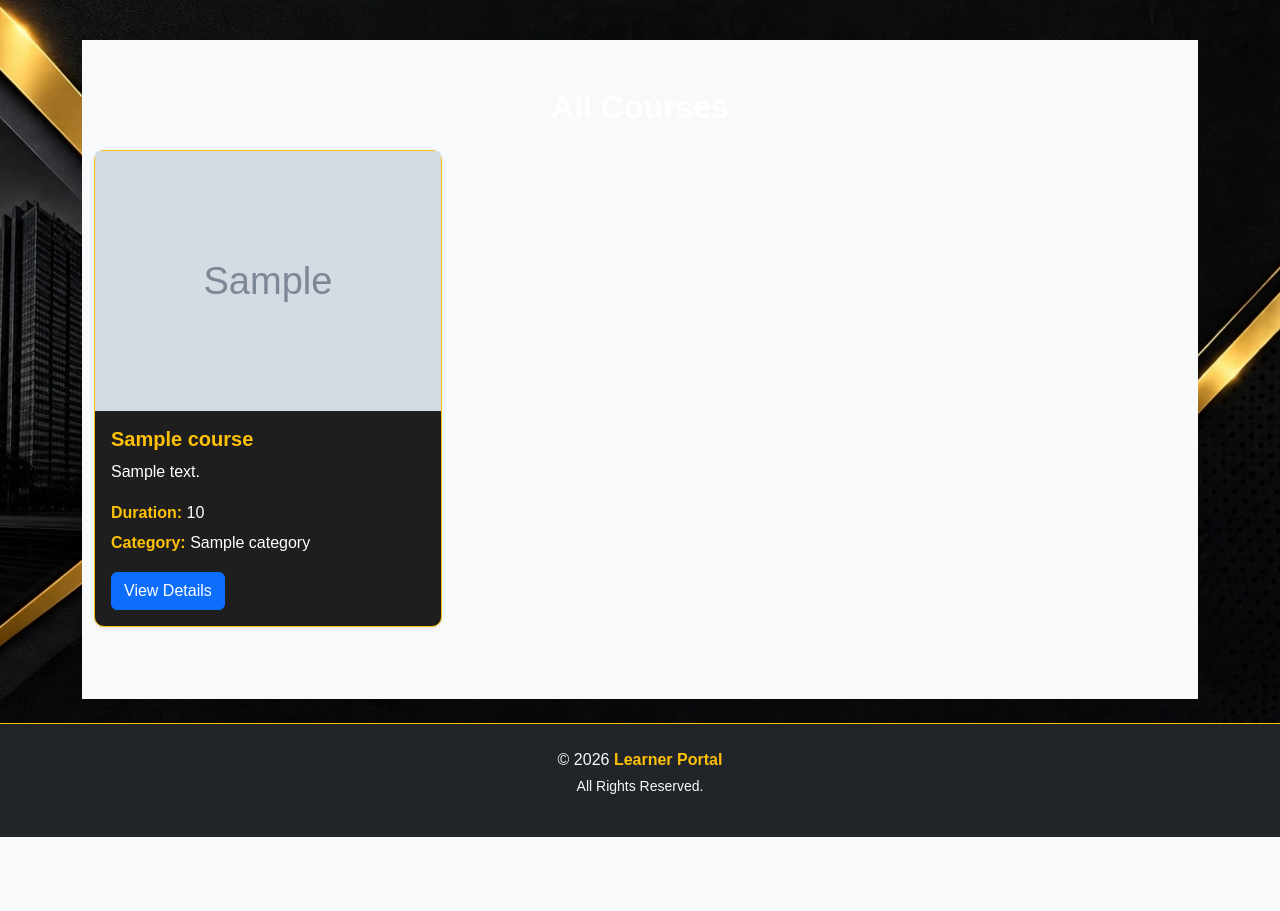
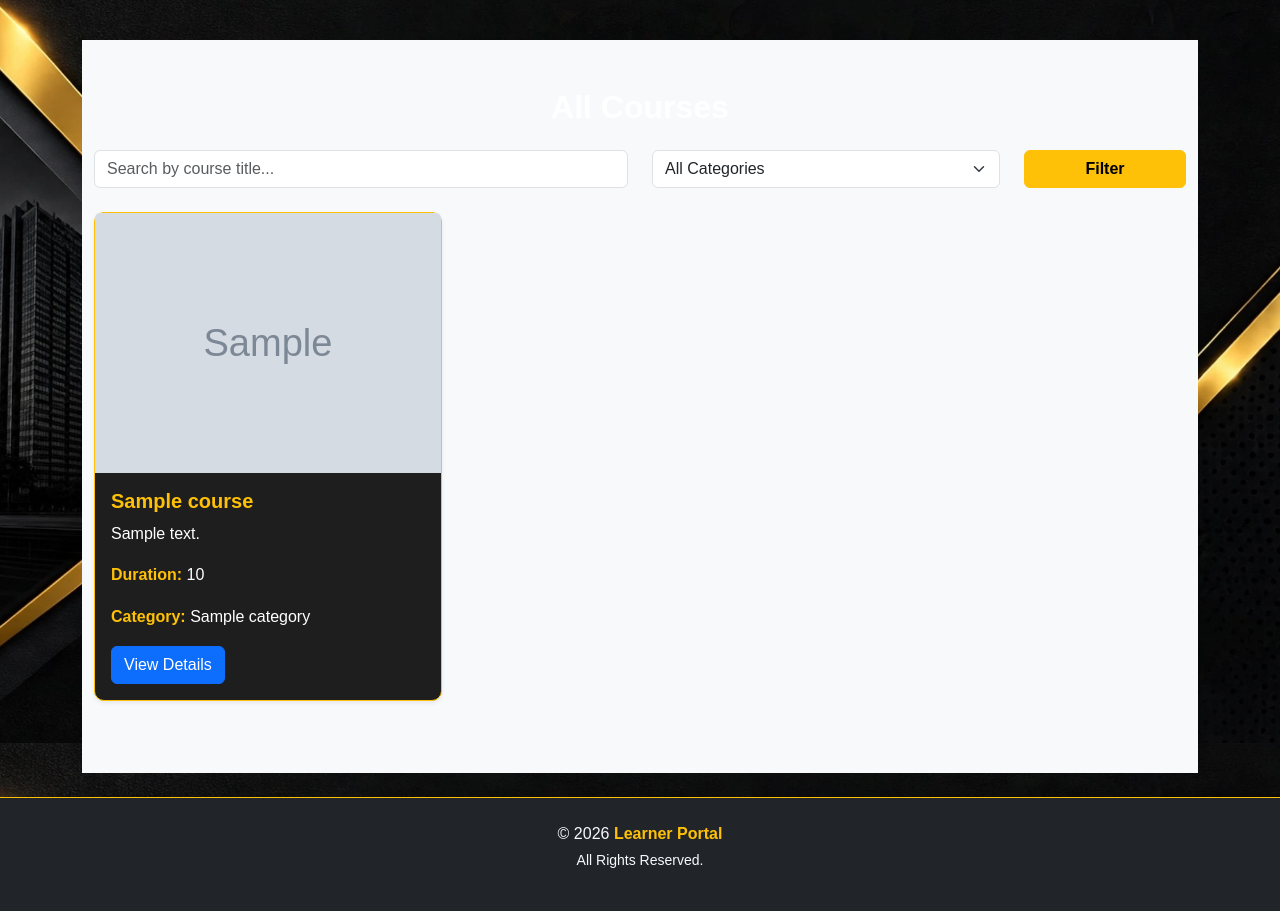
Before and after one commit to Navya-379/learner-portal, a Django app: template core/templates/courses.html in a window 1280 px wide. Shown: the part 57-968 px from the top of the page. Before the commit the page ends 894 px from the top, so only its background shows below. Run offline with Django 5.2, Linux system fonts and the light colour scheme; the template is opened without the code that fills it: most values are stand-ins (such as "Sample title", 1, 10 or a date in 2020); grey boxes marked "Sample" are stand-in pictures.

Commit message:
Update courses.html

```diff
--- a/core/templates/courses.html
+++ b/core/templates/courses.html
@@ -6,28 +6,46 @@
 <section class="py-5 bg-light">
   <div class="container">
     <h2 class="fw-bold text-center mb-4">All Courses</h2>
+
+    <!-- Search & Filter -->
+    <form method="get" class="row mb-4">
+      <div class="col-md-6">
+        <input type="text" name="q" value="{{ query }}" class="form-control"
+               placeholder="Search by course title...">
+      </div>
+      <div class="col-md-4">
+        <select name="category" class="form-select">
+          <option value="">All Categories</option>
+          <option value="Fullstack" {% if category == "Fullstack" %}selected{% endif %}>Fullstack</option>
+          <option value="AI/ML" {% if category == "AI/ML" %}selected{% endif %}>AI/ML</option>
+          <option value="Frontend" {% if category == "Frontend" %}selected{% endif %}>Frontend</option>
+          <!-- Add more categories as needed -->
+        </select>
+      </div>
+      <div class="col-md-2">
+        <button type="submit" class="btn btn-warning w-100">Filter</button>
+      </div>
+    </form>
+
+    <!-- Course Grid -->
     <div class="row">
       {% for course in courses %}
         <div class="col-md-4 mb-4">
           <div class="card h-100 shadow-sm">
             {% if course.image %}
               <img src="{{ course.image.url }}" class="card-img-top" alt="{{ course.title }}">
-            {% else %}
-              <img src="{% static 'default-course.jpg' %}" class="card-img-top" alt="Default course image">
             {% endif %}
             <div class="card-body">
               <h5 class="card-title">{{ course.title }}</h5>
               <p class="card-text">{{ course.description|truncatewords:25 }}</p>
-              <p class="text-muted mb-1"><strong>Duration:</strong> {{ course.duration }}</p>
-              <p class="text-muted mb-3"><strong>Category:</strong> {{ course.category }}</p>
+              <p class="text-muted"><strong>Duration:</strong> {{ course.duration }}</p>
+              <p class="text-muted"><strong>Category:</strong> {{ course.category }}</p>
               <a href="{% url 'course_detail' course.id %}" class="btn btn-primary">View Details</a>
             </div>
           </div>
         </div>
       {% empty %}
-        <div class="col-12">
-          <p class="text-center text-muted">No courses available yet.</p>
-        </div>
+        <p class="text-center text-muted">No courses found.</p>
       {% endfor %}
     </div>
   </div>
```
